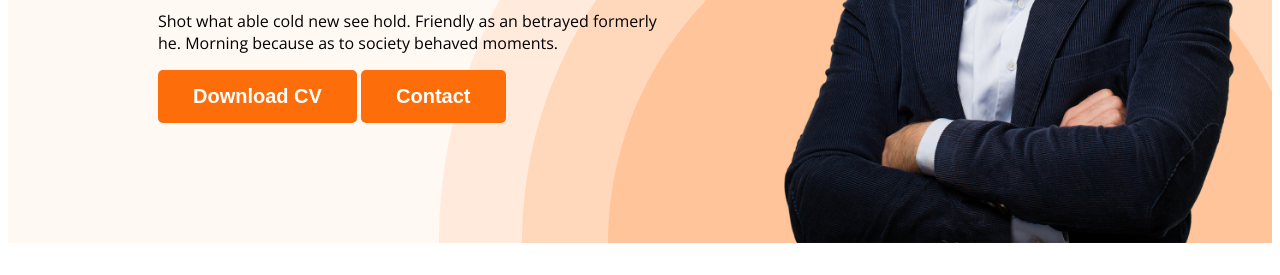
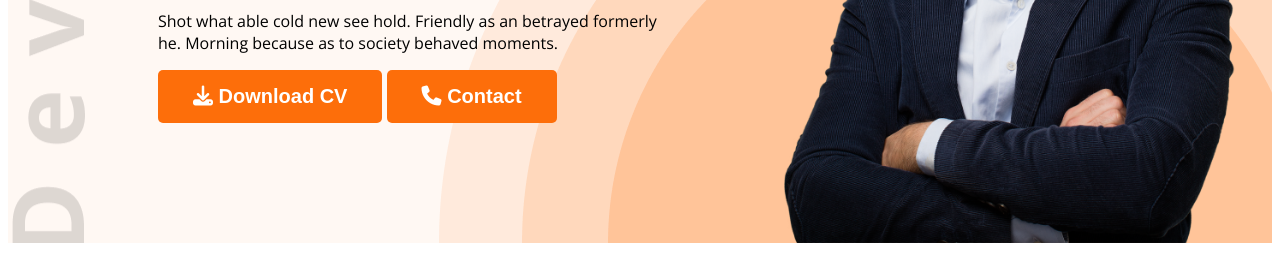
Before and after one commit to joyanto24/webdeveloper-portfolio, a plain HTML site: page index.html in a window 1280 px wide. Shown: the part 525-800 px from the top of the page. Drawn offline with nearby package versions, Linux system fonts and the light colour scheme.

Commit message:
font icon added

```diff
--- a/index.html
+++ b/index.html
@@ -13,6 +13,7 @@
 
 
     <link rel="stylesheet" href="style.css">
+    <script src="https://kit.fontawesome.com/0e73b85649.js" crossorigin="anonymous"></script>
 </head>
 <body>
     <header class="header">
@@ -31,8 +32,8 @@
                 <p class="banner-description">Shot what able cold new see hold.
                     Friendly as an betrayed formerly he.
                     Morning because as to society behaved moments.</p>
-                <button class="btn-primary">Download CV</button>
-                <button class="btn-primary">Contact</button>
+                <button class="btn-primary"><i class="fa-solid fa-download"></i> Download CV</button>
+                <button class="btn-primary"></i><i class="fa-solid fa-phone"></i> Contact</button>
 
             </div>
             <img class="profile-pic" src="images/hardy.png" alt="">
@@ -144,7 +145,7 @@
                 </div>
             </div>
             <div class="download-cv">
-                <button class="btn-primary">Download CV</button>
+                <button class="btn-primary"><i class="fa-solid fa-download"> </i> Download CV</button>
             </div>
           </section>
     </main>
--- a/style.css
+++ b/style.css
@@ -47,9 +47,9 @@ nav a{
 /* header related styles */
 .header{
     background-color: #FFF8F3;
-    background-image: url('./images/header_bg.png');
+    background-image: url('./images/header_bg.png'), url('./images/developer.png');
     background-repeat: no-repeat;
-    background-position: bottom right;
+    background-position: bottom right, top left;
 }
 .banner{
     padding: 30px 30px 0px 150px;
```
